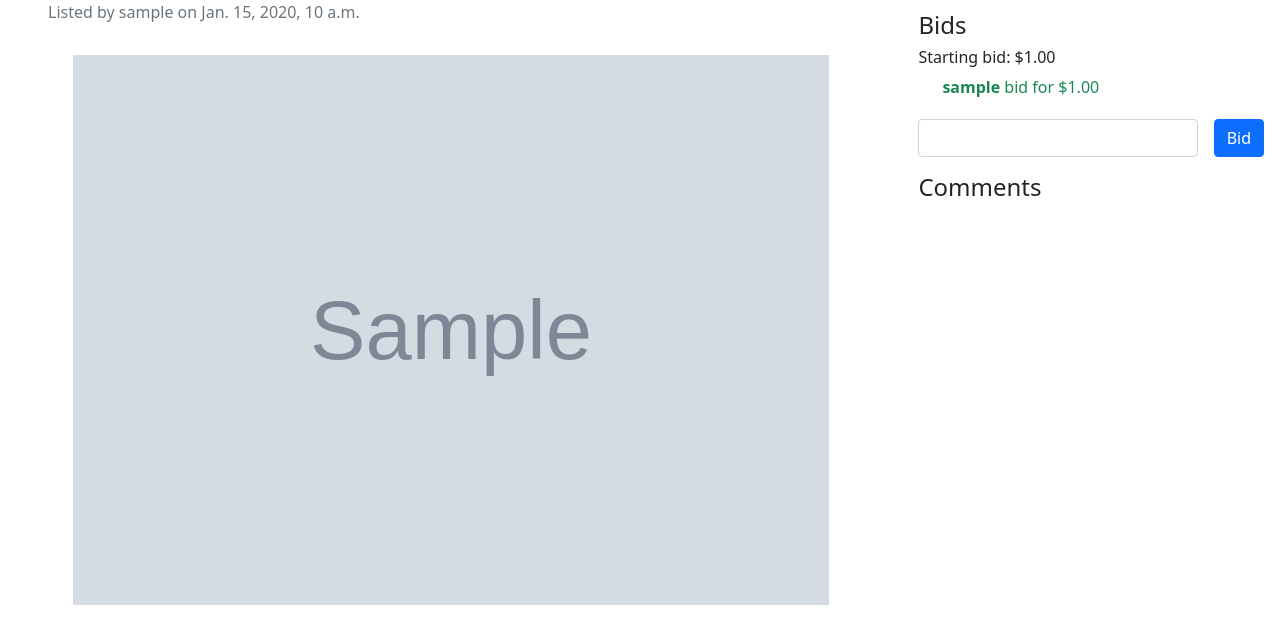
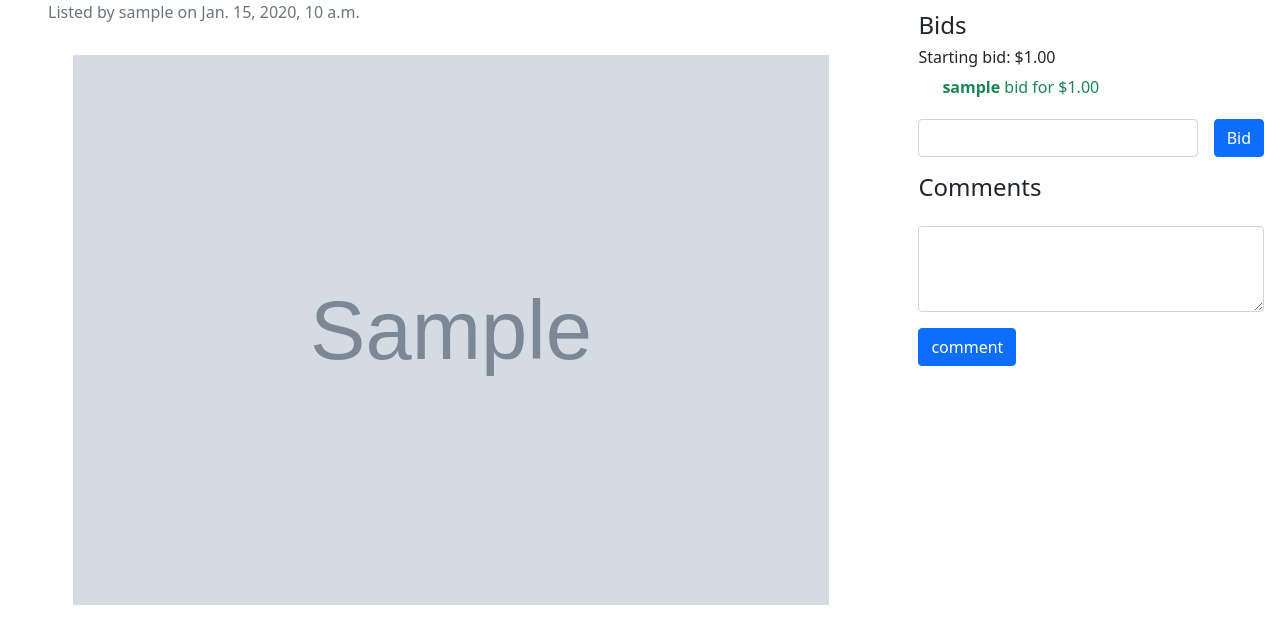
Before and after one commit to LinCie/CS50W-commerce, a Django app: page /listing/1/ in a window 1280 px wide. Shown: the part 558-1187 px from the top of the page. Run offline with Django 3.2, Linux system fonts and the light colour scheme; a user stored in the database is signed in; tables that the repository leaves empty hold one stand-in row (values such as "Sample post"); grey boxes marked "Sample" are stand-in pictures; some libraries are stand-ins or nearby versions.

Commit message:
Added comment display
Fixed forms.py bug. Adjust listing html and css to display Forms correctly. Adjust views.py and urls to add access in displaying the form

```diff
--- a/auctions/forms.py
+++ b/auctions/forms.py
@@ -68,9 +68,10 @@ class CommentForm(forms.ModelForm):
         model = Comment
         fields = ("comment",)
         widgets = {
-            "bid": forms.Textarea(attrs={
+            "comment": forms.Textarea(attrs={
                 "class": "form-control",
-                "id": "bid_input",
+                "id": "comment_input",
                 "autocomplete": "off",
+                "rows": "3"
             })
         }
--- a/auctions/static/auctions/listing.css
+++ b/auctions/static/auctions/listing.css
@@ -93,13 +93,22 @@
     margin-left: 1rem !important;
 }
 
-#bid-form {
+#bid-form{
     display: flex;
+}
+
+#comment-form {
+    width: 100%;
 }
 
 #bid_input {
     flex: 1;
     margin-right: 1rem !important;
+}
+
+#comment_input {
+    width: 100%;
+    margin-bottom: 1rem !important;
 }
 
 #bids-container,
--- a/auctions/templates/auctions/listing.html
+++ b/auctions/templates/auctions/listing.html
@@ -143,6 +143,12 @@
                 <div id="comments-container" class="container-fluid overflow-auto m-0 p-0 mt-3">
                     <h4>Comments</h4>
                 </div>
+                <form id="comment-form" class="container-fluid m-0 p-0 mt-3">
+                    {% for field in comment_form %}
+                        {{ field }}
+                    {% endfor %}
+                    <button type="submit" class="btn btn-primary">comment</button>
+                </form>
             </div>
         </div>
 {% endblock %}
--- a/auctions/urls.py
+++ b/auctions/urls.py
@@ -23,5 +23,8 @@ urlpatterns = [
     path("category/get/<int:pk>", views.get_category, name="get_category"),
 
     path("bid/<int:pk>/", views.bid, name="bid"),
-    path("bid/<int:pk>/get", views.get_bid, name="get_bid")
+    path("bid/<int:pk>/get", views.get_bid, name="get_bid"),
+
+    # path("comment/<int:pk>/", views.comment, name="comment"),
+    # path("comment/<int:pk>/get", views.get_comment, name="comment")
 ]
--- a/auctions/views.py
+++ b/auctions/views.py
@@ -6,7 +6,7 @@ from django.urls import reverse
 from django.utils.text import slugify
 
 from .models import User, Listing, Watchlist, Category, Bid
-from .forms import ListingForm, BidForm
+from .forms import ListingForm, BidForm, CommentForm
 from .functions import USD_format
 
 
@@ -76,6 +76,7 @@ def register(request):
 def listing_detail_view(request, pk):
     listing = Listing.objects.get(pk=pk)
     bid_form = BidForm()
+    comment_form = CommentForm()
     form = ListingForm(instance=listing)
     if request.user.is_authenticated:
         watchlist, created = Watchlist.objects.get_or_create(user=request.user)
@@ -85,7 +86,8 @@ def listing_detail_view(request, pk):
                 'listing': listing,
                 'is_watchlist': is_watchlist,
                 'form': form,
-                'bid_form': bid_form
+                'bid_form': bid_form,
+                'comment_form': comment_form
             })
     else:
         return render(request, "auctions/listing.html", {
```
